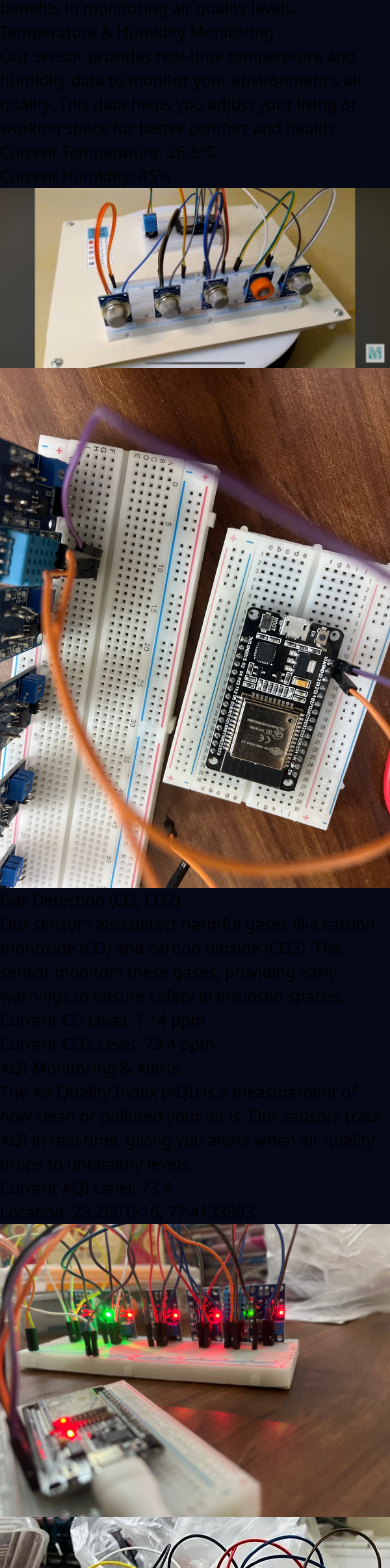
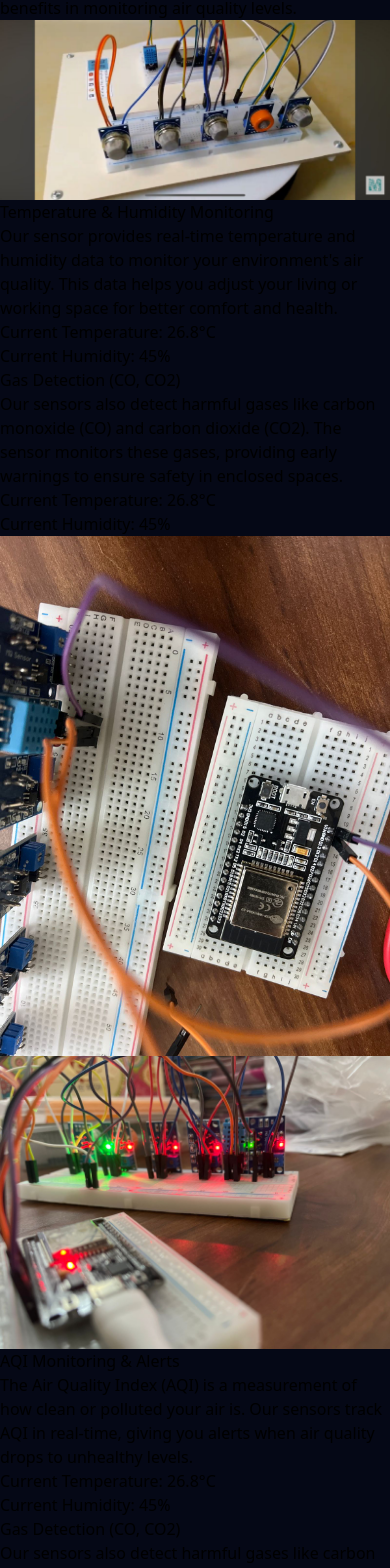
Before and after one commit to Arjungehlot552/AQI-Checker, a React (Create React App) app: page /air-quality in a window 390 px wide. Shown: the part 1057-2625 px from the top of the page. Built offline with nearby package versions, Linux system fonts and the light colour scheme.

Commit message:
Implemented Heatmap

```diff
--- a/src/App.js
+++ b/src/App.js
@@ -22,6 +22,8 @@ import InputData from './Analysis/InputData';
 import Contact from './Components/Contact';
 import BlogPage from './Blog/BlogPage';
 import AboutSensors from './Sensors/AboutSensors';
+// import Thing from './ThinkSpeak/Thing';
+import HeatMap from './Components/HeatMap';
 
 function App() {
   return (
@@ -29,6 +31,7 @@ function App() {
       <Navbar />
       <Routes>
         <Route path="/" element={<Home />} />
+        <Route path='/thing' element={<HeatMap />} />
         <Route path="/monitor" element={<Monitor />} />
         <Route path="/aqi-data" element={<AqiData />} />
         <Route path="/ranking" element={<Ranking />} />
--- /dev/null
+++ b/src/Components/HeatMap.jsx
@@ -0,0 +1,189 @@
+import { useEffect, useState } from "react";
+
+const HeatMap = () => {
+  const [map, setMap] = useState(null);
+  const [heatmap, setHeatMap] = useState(null);
+  useEffect(() => {
+    const script = document.createElement("script");
+    script.src = `https://maps.googleapis.com/maps/api/js?key=AIzaSyBRa8otXOqd1muzWVyO2qoCUhtCybcpgpo&libraries=visualization`;
+    script.async = true;
+
+    // Append Google Maps script
+    document.head.appendChild(script);
+
+    script.onload = () => {
+      navigator.geolocation.getCurrentPosition(
+        (position) => {
+          // Function to initialize the map
+          function initMap() {
+            const userLat = position.coords.latitude;
+            const userLng = position.coords.longitude;
+
+            // Create map instance
+            const temMap = new window.google.maps.Map(
+              document.getElementById("map"),
+              {
+                zoom: 15,
+                center: { lat: userLat, lng: userLng },
+                mapTypeId: "satellite",
+              }
+            );
+
+            setMap(temMap);
+
+            // Add Heatmap layer
+            const temHeatMap =
+              new window.google.maps.visualization.HeatmapLayer({
+                data: getPoints(),
+                map: temMap,
+              });
+            setHeatMap(temHeatMap);
+            const points = getPoints();
+            points.forEach((point) => {
+              const marker = new window.google.maps.Marker({
+                position: point.location,
+                map: temMap,
+                title: `AQI: ${point.aqi}`,
+              });
+
+              // Create an InfoWindow for AQI data
+              const infoWindow = new window.google.maps.InfoWindow({
+                content: `<div style="padding: 10px; font-size: 14px;">
+                            <strong>AQI:</strong> ${point.aqi} (Good)<br />
+                            <strong>Location:</strong> ${point.location
+                              .lat()
+                              .toFixed(6)}, ${point.location.lng().toFixed(6)}
+                          </div>`,
+              });
+
+              // Show InfoWindow when marker is clicked
+              marker.addListener("onMouseEnter", () => {
+                infoWindow.open(temMap, marker);
+              });
+            });
+          }
+
+          // Initialize map
+          initMap();
+        },
+        (error) => {
+          console.error("Geolocation error:", error);
+        }
+      );
+    };
+
+    return () => {
+      if (script) document.head.removeChild(script);
+    };
+  }, []);
+
+  const toggleHeatmap = () => {
+    if (heatmap) {
+      heatmap.setMap(heatmap.getMap() ? null : map);
+    }
+  };
+
+  const changeGradient = () => {
+    if (heatmap) {
+      const gradient = [
+        "rgba(0, 255, 255, 0)",
+        "rgba(0, 255, 255, 1)",
+        "rgba(0, 191, 255, 1)",
+        "rgba(0, 127, 255, 1)",
+        "rgba(0, 63, 255, 1)",
+        "rgba(0, 0, 255, 1)",
+        "rgba(0, 0, 223, 1)",
+        "rgba(0, 0, 191, 1)",
+        "rgba(0, 0, 159, 1)",
+        "rgba(0, 0, 127, 1)",
+        "rgba(63, 0, 91, 1)",
+        "rgba(127, 0, 63, 1)",
+        "rgba(191, 0, 31, 1)",
+        "rgba(255, 0, 0, 1)",
+      ];
+      heatmap.set("gradient", heatmap.get("gradient") ? null : gradient);
+    }
+  };
+
+  const changeRadius = () => {
+    if (heatmap) {
+      heatmap.set("radius", heatmap.get("radius") ? null : 100);
+    }
+  };
+
+  const changeOpacity = () => {
+    if (heatmap) {
+      heatmap.set("opacity", heatmap.get("opacity") ? null : 0.2);
+    }
+  };
+
+  return (
+    <main className="mt-80">
+      <div id="floating-panel">
+        <button onClick={toggleHeatmap}>Toggle Heatmap</button>
+        <button onClick={changeGradient}>Change Gradient</button>
+        <button onClick={changeRadius}>Change Radius</button>
+        <button onClick={changeOpacity}>Change Opacity</button>
+      </div>
+      <div
+        id="map"
+        style={{
+          height: "500px",
+          width: "100%",
+        }}
+      ></div>
+    </main>
+  );
+};
+
+function getRandomPointsInArea(areaBounds, count) {
+  const points = [];
+  for (let i = 0; i < count; i++) {
+    const lat =
+      Math.random() * (areaBounds.maxLat - areaBounds.minLat) +
+      areaBounds.minLat;
+    const lng =
+      Math.random() * (areaBounds.maxLng - areaBounds.minLng) +
+      areaBounds.minLng;
+
+    // Generating a random AQI value between 0 and 500
+    const aqi = Math.floor(Math.random() * 500);
+
+    points.push({
+      location: new window.google.maps.LatLng(lat, lng),
+      aqi: aqi, // Adding AQI value
+    });
+  }
+  return points;
+}
+
+function getPoints() {
+  // Define bounds for Bhopal, Delhi, and Chhattisgarh
+  const bhopalBounds = {
+    minLat: 23.198,
+    maxLat: 23.323, // Approx range of Bhopal
+    minLng: 77.289,
+    maxLng: 77.502,
+  };
+  const delhiBounds = {
+    minLat: 28.404,
+    maxLat: 28.883, // Approx range of Delhi
+    minLng: 76.839,
+    maxLng: 77.339,
+  };
+  const chhattisgarhBounds = {
+    minLat: 21.098,
+    maxLat: 22.098, // Approx range of Chhattisgarh
+    minLng: 81.052,
+    maxLng: 82.052,
+  };
+
+  // Generate points for each region
+  const bhopalPoints = getRandomPointsInArea(bhopalBounds, 100);
+  const delhiPoints = getRandomPointsInArea(delhiBounds, 100);
+  const chhattisgarhPoints = getRandomPointsInArea(chhattisgarhBounds, 100);
+  // Combine all points
+  return bhopalPoints.concat(delhiPoints).concat(chhattisgarhPoints);
+}
+
+export default HeatMap;
--- a/src/Components/Monitor.jsx
+++ b/src/Components/Monitor.jsx
@@ -103,7 +103,7 @@ const MyAQIMap = () => {
 
     useEffect(() => {
         const script = document.createElement('script');
-        script.src = `https://maps.googleapis.com/maps/api/js`;
+        script.src = `<script src="https://maps.googleapis.com/maps/api/js?key=YOUR_API_KEY&libraries=visualization`;
         script.async = true;
         script.onload = () => initMap();
         document.head.appendChild(script);
--- a/src/Sensors/AboutSensors.jsx
+++ b/src/Sensors/AboutSensors.jsx
@@ -1,102 +1,153 @@
 // AboutSensor.js
-import React, { useEffect } from 'react';
-import sensor1 from '../Images/Sensor1.jpg';
-import sensor2 from '../Images/Sensor2.jpg';
-import sensor3 from '../Images/Sensor3.jpg';
-import sensor4 from '../Images/Sensor4.jpg';
-
+import React, { useEffect } from "react";
+import sensor1 from "../Images/Sensor1.jpg";
+import sensor2 from "../Images/Sensor2.jpg";
+import sensor3 from "../Images/Sensor3.jpg";
+import sensor4 from "../Images/Sensor4.jpg";
 
 const AboutSensor = () => {
-    useEffect(() => {
-        window.scrollTo(0, 0);
-      }, []); // This will run once when the component mounts
+  useEffect(() => {
+    window.scrollTo(0, 0);
+  }, []); // This will run once when the component mounts
   return (
-    <div style={{ backgroundColor: "rgb(5, 8, 22)" }} className="min-h-screen flex flex-col items-center justify-center p-6">
+    <div
+      style={{ backgroundColor: "rgb(5, 8, 22)" }}
+      className="min-h-screen flex flex-col justify-center py-2 px-60"
+    >
       {/* Header Section */}
       <header className="text-center mb-10 mt-16">
         <h1 className="text-5xl font-bold mt-5 text-[#289BD1] leading-tight">
           Air Quality Sensor
         </h1>
         <p className="mt-5 text-lg text-white max-w-xl mx-auto leading-relaxed">
-          Learn more about the Air Quality Sensor and its benefits in monitoring air quality levels.
+          Learn more about the Air Quality Sensor and its benefits in monitoring
+          air quality levels.
         </p>
       </header>
 
       {/* First Sensor Section with Left Image and Right Description */}
-      <section className="w-full max-w-6xl mb-16">
-        <div className="flex flex-wrap justify-between items-center mb-12">
 
-          <div>
-            <div className="w-full md:w-6/12 lg:w-6/12 text-white">
-              <h2 className="text-3xl font-semibold mb-4">Temperature & Humidity Monitoring</h2>
-              <p className="mb-4">
-                Our sensor provides real-time temperature and humidity data to monitor your environment's air quality. This data helps you adjust your living or working space for better comfort and health.
+      <section className="w-full  mb-16">
+        <div className="flex gap-6 mb-12">
+          <div className="w-[40%]">
+            <div className="w-full flex justify-center  ">
+              <img
+                className="w-full h-[20rem] rounded-lg shadow-lg"
+                src={sensor1} // Replace with your image
+                alt="Air Quality Sensor 1"
+              />
+            </div>
+          </div>
+          <div className="w-[60%]">
+            <div className="w-full p-4  text-white">
+              <h2 className="text-3xl font-semibold mb-4">
+                Temperature & Humidity Monitoring
+              </h2>
+              <p className="mb-4 max-w-3xl ">
+                Our sensor provides real-time temperature and humidity data to
+                monitor your environment's air quality. This data helps you
+                adjust your living or working space for better comfort and
+                health.
               </p>
               <p className="mb-4">
-                Current Temperature: <span className="font-bold">26.8°C</span><br />
+                Current Temperature: <span className="font-bold">26.8°C</span>
+                <br />
                 Current Humidity: <span className="font-bold">45%</span>
               </p>
             </div>
           </div>
-          <div>
-            <div className="w-full md:w-5/12 lg:w-5/12 mb-8 md:mb-0">
+        </div>
+      </section>
+
+      {/* Second Sensor Section with Right Image and Left Description */}
+      <section className="w-full  mb-16">
+        <div className="flex mb-12">
+          <div className="w-[60%]">
+            <div className="w-full p-4  text-white">
+              <h2 className="text-3xl  font-semibold mb-4">
+                Gas Detection (CO, CO2)
+              </h2>
+              <p className="mb-4 ">
+                Our sensors also detect harmful gases like carbon monoxide (CO)
+                and carbon dioxide (CO2). The sensor monitors these gases,
+                providing early warnings to ensure safety in enclosed spaces.
+              </p>
+              <p className="mb-4">
+                Current Temperature: <span className="font-bold">26.8°C</span>
+                <br />
+                Current Humidity: <span className="font-bold">45%</span>
+              </p>
+            </div>
+          </div>
+          <div className="w-[40%]">
+            <div className="w-full flex justify-start  ">
               <img
-                className="w-full h-auto rounded-lg shadow-lg"
-                src={sensor1} // Replace with your image
-                alt="Air Quality Sensor 1"
+                className="w-[30rem] h-[20rem] rounded-lg shadow-lg"
+                src={sensor2} // Replace with your image
+                alt="Air Quality Sensor 2"
               />
             </div>
           </div>
         </div>
       </section>
 
-      {/* Second Sensor Section with Right Image and Left Description */}
-      <section className="w-full max-w-6xl mb-16">
-        <div className="flex flex-wrap justify-between items-center mb-12">
-          <div>
-            <div className="w-full md:w-5/12 lg:w-5/12 mb-8 md:mb-0">
+      {/* Third Sensor Section with Left Image and Right Description */}
+
+      <section className="w-full  mb-16">
+        <div className="flex gap-6 mb-12">
+          <div className="w-[40%]">
+            <div className="w-full flex justify-center  ">
               <img
-                className="w-[20rem] h-[20rem] rounded-lg shadow-lg"
-                src={sensor2} // Replace with your image
-                alt="Air Quality Sensor 2"
+                className="w-[30rem] h-[20rem] rounded-lg shadow-lg"
+                src={sensor3} // Replace with your image
+                alt="Air Quality Sensor 3"
               />
             </div>
           </div>
-          <div>
-            <div className="w-full md:w-6/12 lg:w-6/12 text-white">
-              <h2 className="text-3xl font-semibold mb-4">Gas Detection (CO, CO2)</h2>
-              <p className="mb-4">
-                Our sensors also detect harmful gases like carbon monoxide (CO) and carbon dioxide (CO2). The sensor monitors these gases, providing early warnings to ensure safety in enclosed spaces.
+          <div className="w-[60%]">
+            <div className="w-full p-4  text-white">
+              <h2 className="text-3xl font-semibold mb-4">
+                AQI Monitoring & Alerts
+              </h2>
+              <p className="mb-4 max-w-3xl ">
+                The Air Quality Index (AQI) is a measurement of how clean or
+                polluted your air is. Our sensors track AQI in real-time, giving
+                you alerts when air quality drops to unhealthy levels.
               </p>
               <p className="mb-4">
-                Current CO Level: <span className="font-bold">1.14 ppm</span><br />
-                Current CO2 Level: <span className="font-bold">73.4 ppm</span>
+                Current Temperature: <span className="font-bold">26.8°C</span>
+                <br />
+                Current Humidity: <span className="font-bold">45%</span>
               </p>
             </div>
           </div>
         </div>
       </section>
 
-      {/* Third Sensor Section with Left Image and Right Description */}
-      <section className="w-full max-w-6xl mb-16">
-        <div className="flex flex-wrap justify-between items-center mb-12">
-
-          <div>
-            <div className="w-full md:w-6/12 lg:w-6/12 text-white">
-              <h2 className="text-3xl font-semibold mb-4">AQI Monitoring & Alerts</h2>
-              <p className="mb-4">
-                The Air Quality Index (AQI) is a measurement of how clean or polluted your air is. Our sensors track AQI in real-time, giving you alerts when air quality drops to unhealthy levels.
+      {/* Fourth Sensor Section with Left Image and Right Description */}
+      <section className="w-full  mb-16">
+        <div className="flex mb-12">
+          <div className="w-[60%]">
+            <div className="w-full p-4  text-white">
+              <h2 className="text-3xl  font-semibold mb-4">
+                Gas Detection (CO, CO2)
+              </h2>
+              <p className="mb-4 ">
+                Our sensors also detect harmful gases like carbon monoxide (CO)
+                and carbon dioxide (CO2). The sensor monitors these gases,
+                providing early warnings to ensure safety in enclosed spaces.
               </p>
               <p className="mb-4">
-                Current AQI Level: <span className="font-bold">73.4</span><br />
-                Location: <span className="font-bold">23.2601516, 77.4133993</span>
+                Current Temperature: <span className="font-bold">26.8°C</span>
+                <br />
+                Current Humidity: <span className="font-bold">45%</span>
               </p>
             </div>
           </div>
-          <div>
-            <div className="w-full md:w-5/12 lg:w-5/12 mb-8 md:mb-0">
+          <div className="w-[40%]">
+            <div className="w-full flex justify-start  ">
               <img
-                className="w-[20rem] h-[20rem] rounded-lg shadow-lg"
+                className="w-[30rem] h-[20rem] rounded-lg shadow-lg"
                 src={sensor3} // Replace with your image
                 alt="Air Quality Sensor 3"
               />
@@ -104,41 +155,19 @@ const AboutSensor = () => {
           </div>
         </div>
       </section>
-      {/* Third Sensor Section with Left Image and Right Description */}
-      <section className="w-full max-w-6xl mb-16">
-        <div className="flex flex-wrap justify-between items-center mb-12">
-          <div>
-            <div className="w-full md:w-5/12 lg:w-5/12 mb-8 md:mb-0">
-              <img
-                className="w-[20rem] h-[20rem] rounded-lg shadow-lg"
-                src={sensor4} // Replace with your image
-                alt="Air Quality Sensor 3"
-              />
-            </div>
-          </div>
-          <div>
-            <div className="w-full md:w-6/12 lg:w-6/12 text-white">
-              <h2 className="text-3xl font-semibold mb-4">AQI Monitoring & Alerts</h2>
-              <p className="mb-4">
-                The Air Quality Index (AQI) is a measurement of how clean or polluted your air is. Our sensors track AQI in real-time, giving you alerts when air quality drops to unhealthy levels.
-              </p>
-              <p className="mb-4">
-                Current AQI Level: <span className="font-bold">73.4</span><br />
-                Location: <span className="font-bold">23.2601516, 77.4133993</span>
-              </p>
-            </div>
-          </div>
-        </div>
-      </section>
 
       {/* Conclusion Section */}
-      <section className="text-center w-full max-w-6xl mb-16">
-        <h2 className="text-3xl font-semibold text-gray-50 mb-4">Why Monitor Air Quality?</h2>
+      <section className="text-center w-full  mb-16">
+        <h2 className="text-3xl font-semibold text-gray-50 mb-4">
+          Why Monitor Air Quality?
+        </h2>
         <p className="text-lg text-gray-50 max-w-xl mx-auto leading-relaxed mb-6">
-          Monitoring air quality helps you take necessary actions to protect your health and ensure your living or working environment remains safe and comfortable.
+          Monitoring air quality helps you take necessary actions to protect
+          your health and ensure your living or working environment remains safe
+          and comfortable.
         </p>
         <button
-          onClick={() => window.location.href = '/air-quality'}
+          onClick={() => (window.location.href = "/air-quality")}
           className="bg-green-500 text-white px-6 py-2 rounded hover:bg-green-600 transition"
         >
           Learn More About Air Quality
--- /dev/null
+++ b/src/ThinkSpeak/Thing.jsx
@@ -0,0 +1,65 @@
+import { useEffect, useState } from "react";
+import axios from "axios";
+
+const THING_SPEAK_API =
+  process.env.THING_SPEAK_API ||
+  "https://api.thingspeak.com/channels/1899264/feeds/last.json?api_key=RM077HSBKWZR970D";
+const BACKEND_API =
+  process.env.BACKEND_API || "https://smartaqi.onrender.com/api/create";
+const Thing = () => {
+  const [data, setData] = useState({
+    created_at: "",
+    entry_id: "",
+    temperature: "",
+    humidity: "",
+    pressure: "",
+    aqi: "",
+    gas: "",
+    field6: "",
+    latitude: "",
+    longitude: "",
+  });
+
+  useEffect(() => {
+    const getAQI = async () => {
+      try {
+        const response = await axios.get(THING_SPEAK_API);
+        console.log(response);
+        setData(() => {
+          return {
+            created_at: response?.data?.created_at,
+            entry_id: response?.data?.entry_id,
+            temperature: response?.data?.field1,
+            humidity: response?.data?.field2,
+            pressure: response?.data?.field3,
+            aqi: response?.data?.field4,
+            gas: response?.data?.field5,
+            field6: response?.data?.field6,
+            latitude: parseFloat(response?.data?.field7.replace(/"/g, "")),
+            longitude: parseFloat(response?.data?.field8.replace(/"/g, "")),
+          };
+        });
+      } catch (err) {
+        console.error("Error fetching data:", err);
+        setData(null);
+      }
+      if (data) {
+        axios
+          .post(BACKEND_API, data)
+          .then((response) => {
+            console.log("Data sent to backend:", response.data);
+          })
+          .catch((error) => {
+            console.error("Error sending data to backend:", error);
+          });
+      }
+    };
+    setTimeout(getAQI, 30 * 1000);
+
+    return () => {
+      clearTimeout(getAQI);
+    };
+  }, [data]);
+};
+
+export default Thing;
--- a/src/index.css
+++ b/src/index.css
@@ -47,3 +47,21 @@
 .animate-smoke .animate-move-smoke {
   animation: move-smoke 2s linear infinite;
 }
+
+/*
+ * Always set the map height explicitly to define the size of the div element
+ * that contains the map.
+ */
+#map {
+  height: 100%;
+}
+
+/*
+ * Optional: Makes the sample page fill the window.
+ */
+html,
+body {
+  height: 100%;
+  margin: 0;
+  padding: 0;
+}
```
Also changed, not shown: src/constants/point.js (added), 1 other file (tests, documents, lock files or other folders). Lines whose indentation alone changed are shown as unchanged.
